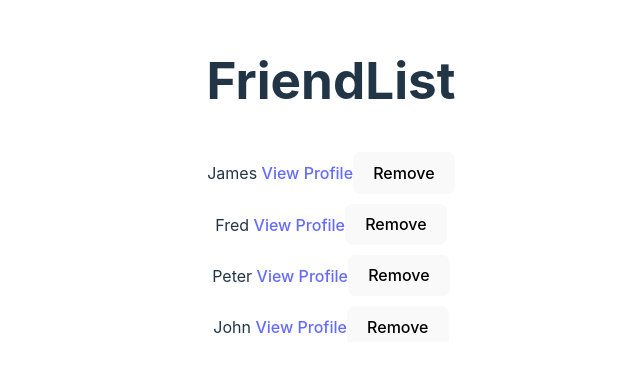
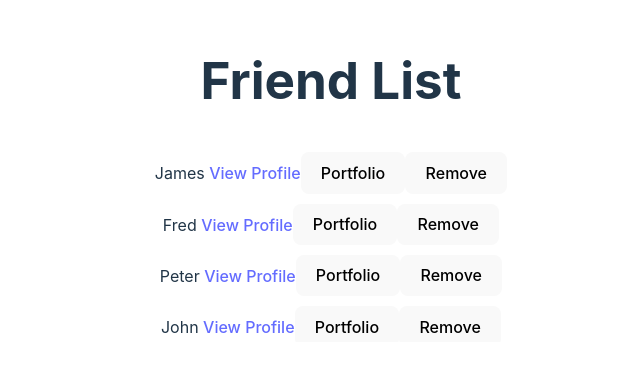
Before and after one commit to HypeTrade307/HypeTrade, a React (Vite) app in the folder HypeTrade307/: page /FriendList in a window 1280 px wide. Shown: the part 220-592 px from the top of the page, without its empty margins (309-949 px from the left). Built offline with nearby package versions, Linux system fonts and the light colour scheme.

Commit message:
Added a portfolio button that sends user to a link in the format: (localhost)/portfolio/${friendName}

```diff
--- a/HypeTrade307/src/pages/FriendRemove.module.css
+++ b/HypeTrade307/src/pages/FriendRemove.module.css
@@ -1,5 +1,5 @@
 .friendList {
-  width: 370px;
+  width: 450px;
   margin: 0 auto;
 }
 
--- a/HypeTrade307/src/pages/FriendRemove.tsx
+++ b/HypeTrade307/src/pages/FriendRemove.tsx
@@ -1,7 +1,7 @@
 // POPULATE A (SCROLLABLE?) LIST WITH FRIENDS (USING DUMMY DATA) + ADD BUTTON TO DELETE FROM LIST
 import styles from './FriendRemove.module.css'
 import {useState} from "react";
-
+import Portfolio_button from "./portfolio_button.tsx"
 function FriendRemove() {
   const [friends, setFriends] = useState(['James', 'Fred', 'Peter', 'John', 'Alice', 'Bob']);
   const [verify, setVerify] = useState<any>({});
@@ -14,13 +14,16 @@ function FriendRemove() {
   return (
     <div className={styles.friendList}>  {/* Apply the scoped class from the CSS module */}
       <form action="">
-        <h1>FriendList</h1>
+        <h1>Friend List</h1>
 
         <ul className={styles.friendList}>  {/* Apply the scoped class from the CSS module */}
           {friends.map((friend) => (
             <li key={friend}>
               {friend}{" "}
               <a href="#">View Profile</a>
+
+              <Portfolio_button friendName={friend} />
+
               {verify === friend ? (
                 <>
                   <button onClick={() => verifyDelete({ friend: friend })}>Confirm</button>
--- a/HypeTrade307/src/pages/portfolio_button.tsx
+++ b/HypeTrade307/src/pages/portfolio_button.tsx
@@ -0,0 +1,13 @@
+import '../index.css';
+import { useNavigate } from 'react-router-dom';
+function Portfolio_button({ friendName }: { friendName: string }) {
+    const navigate = useNavigate()
+
+    return (
+      <button onClick={() => navigate(`/portfolio/${friendName}`)}>
+      Portfolio
+    </button>
+  );
+}
+
+export default Portfolio_button; // Default export
--- a/HypeTrade307/src/pages/router.tsx
+++ b/HypeTrade307/src/pages/router.tsx
@@ -15,8 +15,8 @@ const Links: React.FC = () => {
                 <Route path="/Profile" element={<Profile_page />} />
                 <Route path="/login" element={<LoginForm />} />
                 <Route path="/Search" element={<Search_other_users />} />
+                <Route path="/FriendList" element={<FriendRemove />} />
                 <Route path="*" element={<Page_Not_found />} />
-                <Route path="/FriendList" element={<FriendRemove />} />
             </Routes>
         </Router>
     );
```
